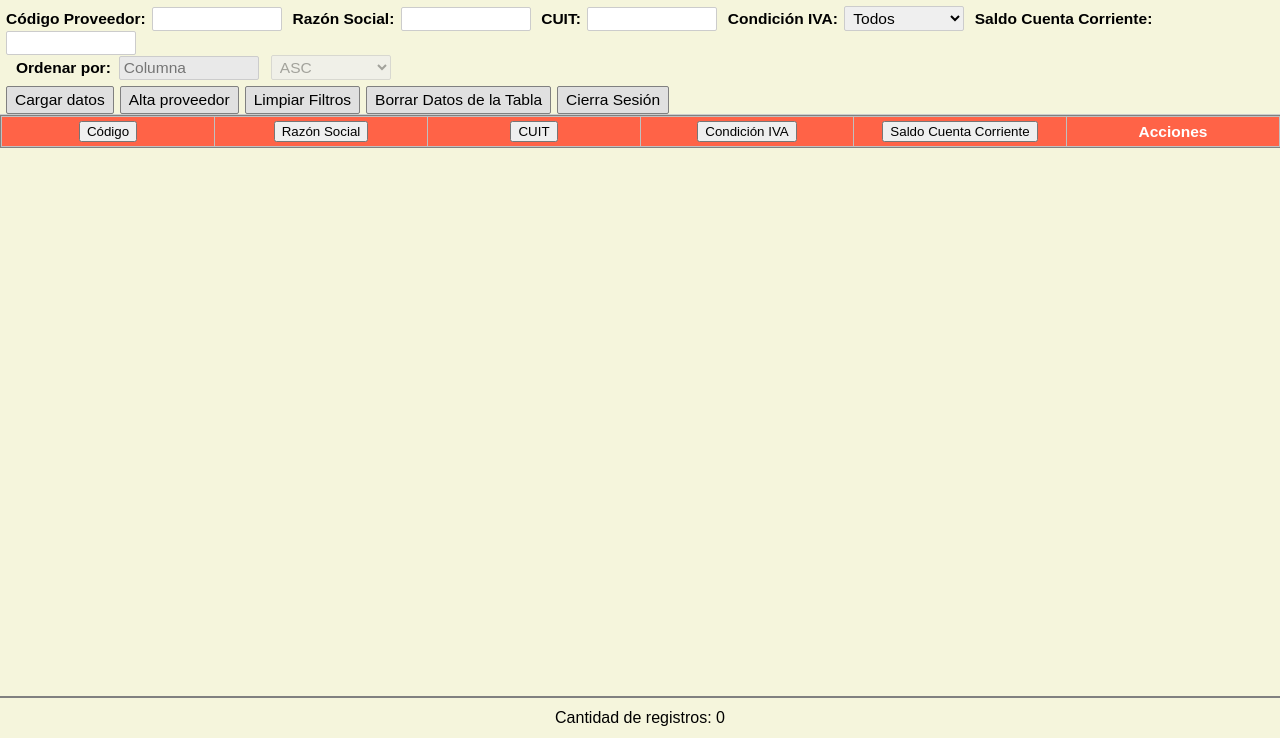
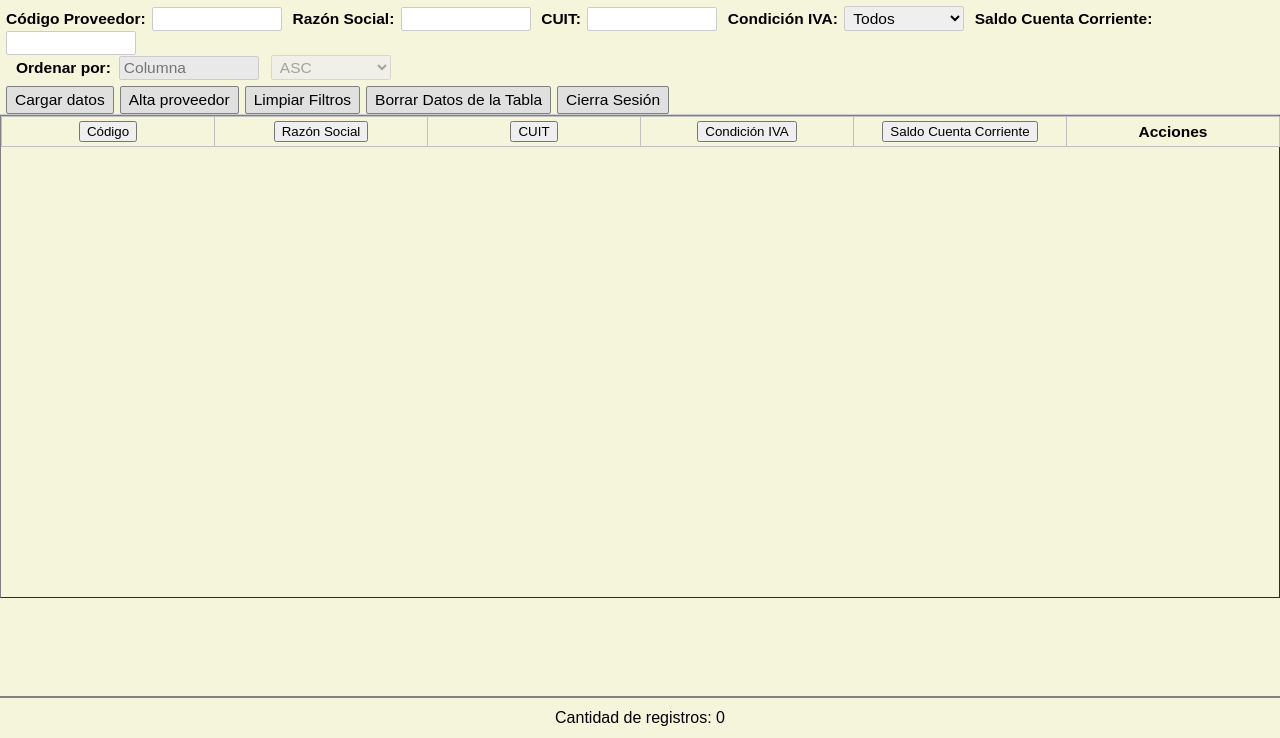
Before and after one commit to NicolasBranca/ProgramacionEnAmbienteDeRedes, a PHP site: page /Php/sesion/app_modulo1/index.php in a window 1280 px wide. Shown: the part 62-800 px from the top of the page. Run offline with PHP 8.4, Linux system fonts and the light colour scheme; a user stored in the database is signed in; data comes from the database, SQL or seed files in the repository; lists and menus that the app fills with data are empty.

Commit message:
ajustes css

```diff
--- a/Php/sesion/app_modulo1/index.php
+++ b/Php/sesion/app_modulo1/index.php
@@ -87,53 +87,48 @@ main {
 }
 .table-wrapper {
     flex: 1 1 auto;
-    overflow: auto;
+    overflow: hidden;
     background: #f5f5dc;
     display: flex;
     flex-direction: column;
-    /* Nuevo: ocupa todo el espacio disponible */
     width: 100vw;
     min-width: 0;
+    height: 100%; /* Asegura que ocupe todo el espacio disponible en main */
 }
 #tablaProveedores {
     width: 100%;
     border-collapse: collapse;
     table-layout: fixed;
     background: #f5f5dc;
+    height: 100%;
+    display: flex;
+    flex-direction: column;
 }
-#tablaProveedores thead {
-    background: #ff6347;
-    color: #fff;
-    position: sticky;
-    top: 0;
-    z-index: 2;
+#tablaProveedores thead, #tablaProveedores tfoot {
+    display: table;
+    width: 100%;
+    table-layout: fixed;
+    flex: 0 0 auto;
+}
+#tablaProveedores tbody {
+    display: block;
+    flex: 1 1 auto;
+    height: 100%;
+    overflow-y: auto;
+    overflow-x: hidden;
+    width: 100%;
+}
+#tablaProveedores tr {
+    display: table;
+    width: 100%;
+    table-layout: fixed;
 }
 #tablaProveedores th, #tablaProveedores td {
     border: 1px solid #c0c0c0;
     padding: 4px;
     text-align: center;
     font-size: 0.97em;
-    /* Nuevo: para que las celdas ocupen el espacio proporcional */
     word-break: break-word;
-}
-#tablaProveedores tbody {
-    display: block;
-    /* Ajuste: ocupa todo el alto disponible en el contenedor */
-    height: 100%;
-    max-height: none;
-    overflow-y: auto;
-    overflow-x: hidden;
-    width: 100%;
-}
-#tablaProveedores thead, #tablaProveedores tfoot {
-    display: table;
-    width: 100%;
-    table-layout: fixed;
-}
-#tablaProveedores tr {
-    display: table;
-    width: 100%;
-    table-layout: fixed;
 }
 footer {
     position: fixed;
```
